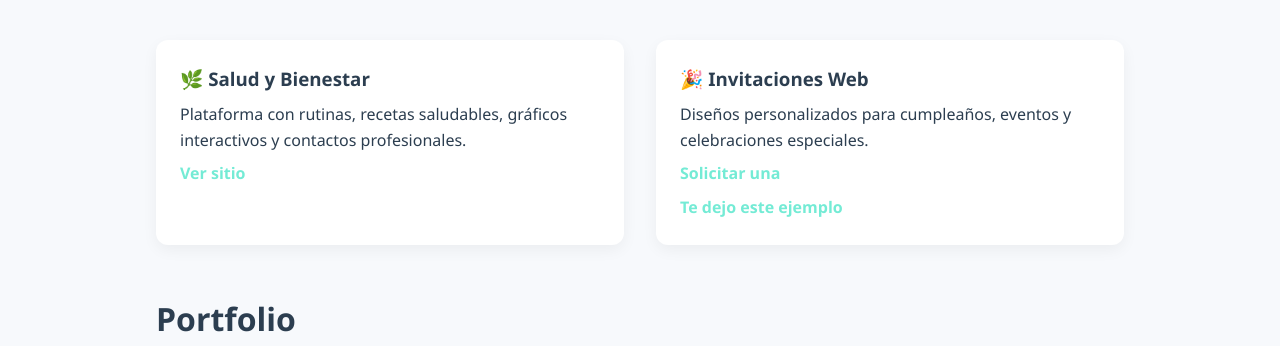
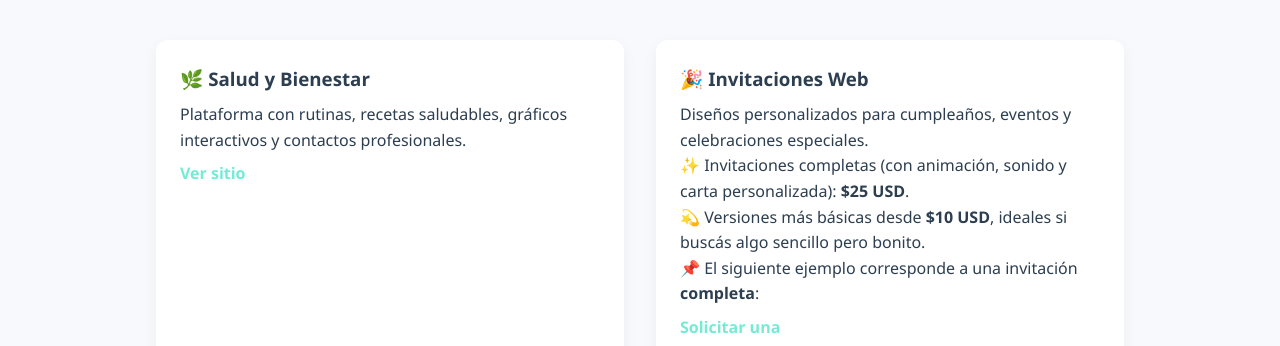
Before and after one commit to RodrigoBrun/Servicios, a plain HTML site: page index.html in a window 1280 px wide. Shown: the part 426-772 px from the top of the page. Drawn offline with Linux system fonts and the light colour scheme.

Commit message:
Update index.html

```diff
--- a/index.html
+++ b/index.html
@@ -36,9 +36,13 @@
      <div class="card">
   <h3>🎉 Invitaciones Web</h3>
   <p>Diseños personalizados para cumpleaños, eventos y celebraciones especiales.</p>
+  <p>✨ Invitaciones completas (con animación, sonido y carta personalizada): <strong>$25 USD</strong>.</p>
+  <p>💫 Versiones más básicas desde <strong>$10 USD</strong>, ideales si buscás algo sencillo pero bonito.</p>
+  <p>📌 El siguiente ejemplo corresponde a una invitación <strong>completa</strong>:</p>
   <a href="#contacto">Solicitar una</a>
   <a href="https://rodribru.github.io/InvitacionWeb/" target="_blank">Te dejo este ejemplo</a>
 </div>
+
     </div>
   </section>
 
```
Lines whose indentation alone changed are shown as unchanged.
